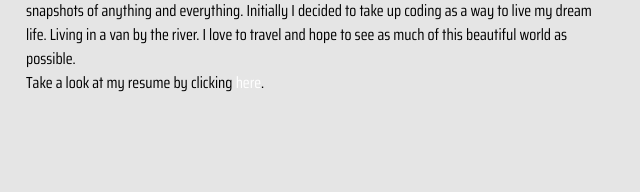
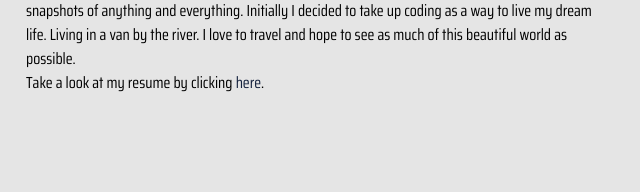
Before and after one commit to cswanson52/portfolio, a plain HTML site: page index.html in a window 1280 px wide. Shown: the part 287-479 px from the top of the page, 410-1050 px from the left. Drawn offline with nearby package versions, Linux system fonts and the light colour scheme.

Commit message:
changed color of resume link

```diff
--- a/index.html
+++ b/index.html
@@ -57,9 +57,10 @@
             anything and everything. Initially I decided to take up coding as a way to live my dream
             life. Living in a van by the river. I love to travel and hope to see as much of this beautiful world as
             possible.
+
         <br>
 
-        Take a look at my resume by clicking <a href="assets/cswansonresume.pdf">here</a>.</p>
+        Take a look at my resume by clicking <a href="assets/cswansonresume.pdf" class="resume">here</a>.</p>
 
     </div>
 
--- a/styles/style.css
+++ b/styles/style.css
@@ -99,6 +99,10 @@ footer {
     margin-right: 30px;
 }
 
+.resume {
+    color: #14213d;
+}
+
 .gambit {
     float: right;
     height: 150px;
```
